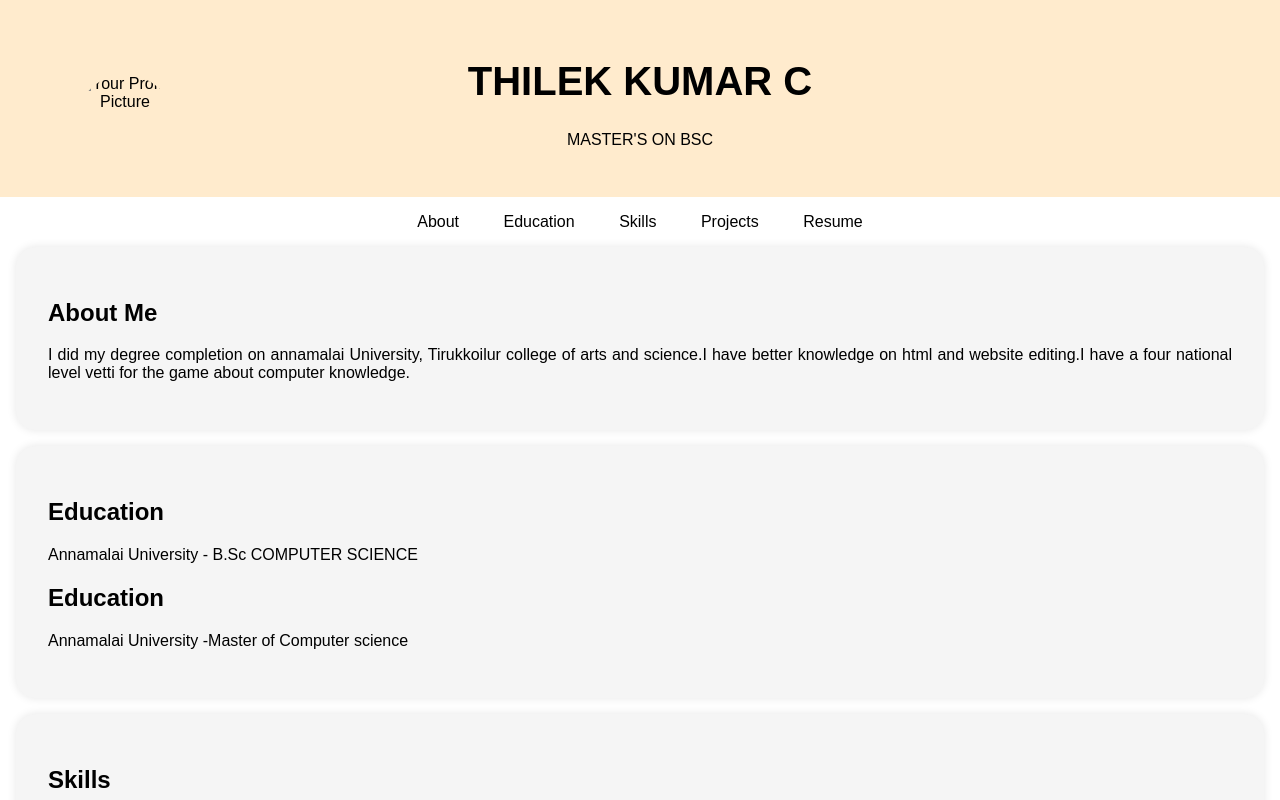
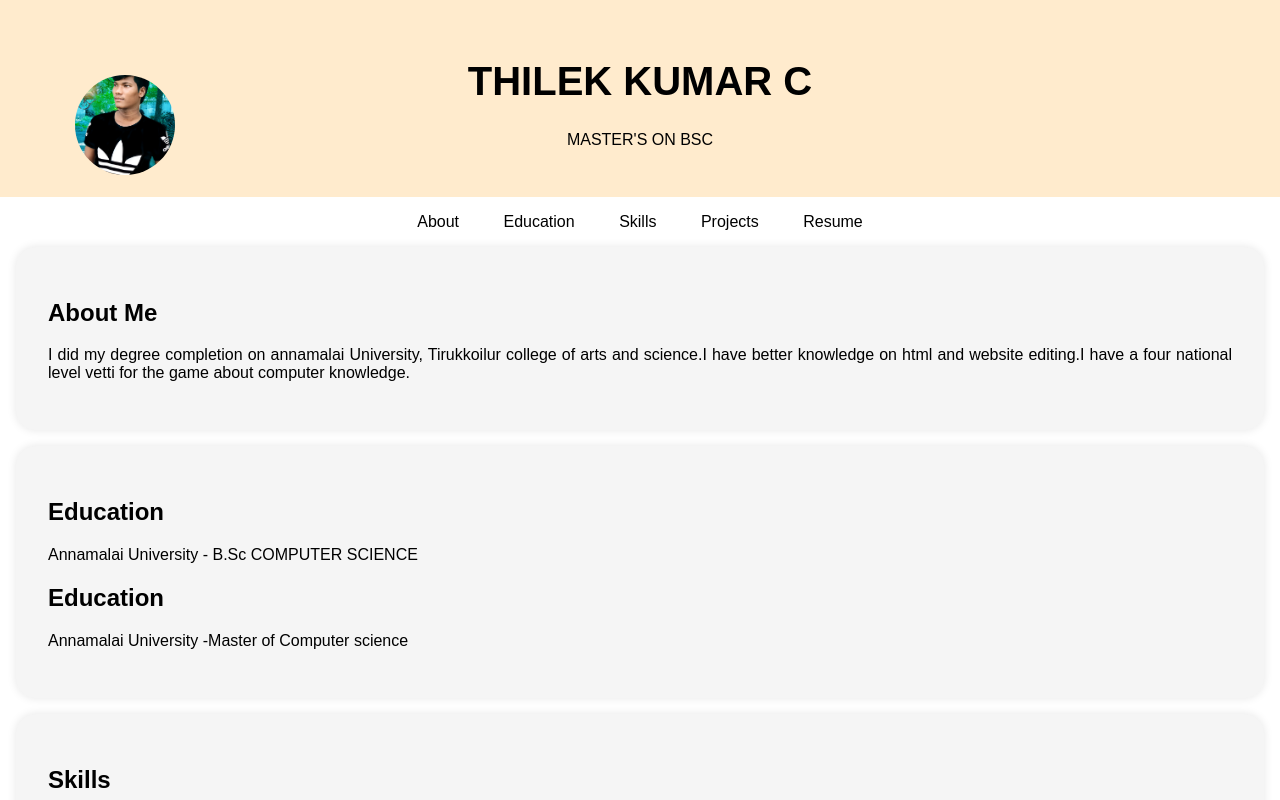
Before and after one commit to thilekkumar/Thilek-kumar, a plain HTML site: page index.html in a window 1280 px wide. Shown: the top 800 px of the page. Drawn offline with Linux system fonts and the light colour scheme.

Commit message:
Update index.html

```diff
--- a/index.html
+++ b/index.html
@@ -95,7 +95,7 @@
     <header>
         <div class="header-content">
             <!-- Add your profile picture here -->
-            <img src="/IMG_20231021_12014.jpeg" alt="Your Profile Picture" class="profile-picture">
+            <img src="1662909969616.jpg" alt="Your Profile Picture" class="profile-picture">
             <h1>THILEK KUMAR C</h1>
             <p>MASTER'S ON BSC</p>
         </div>
```
